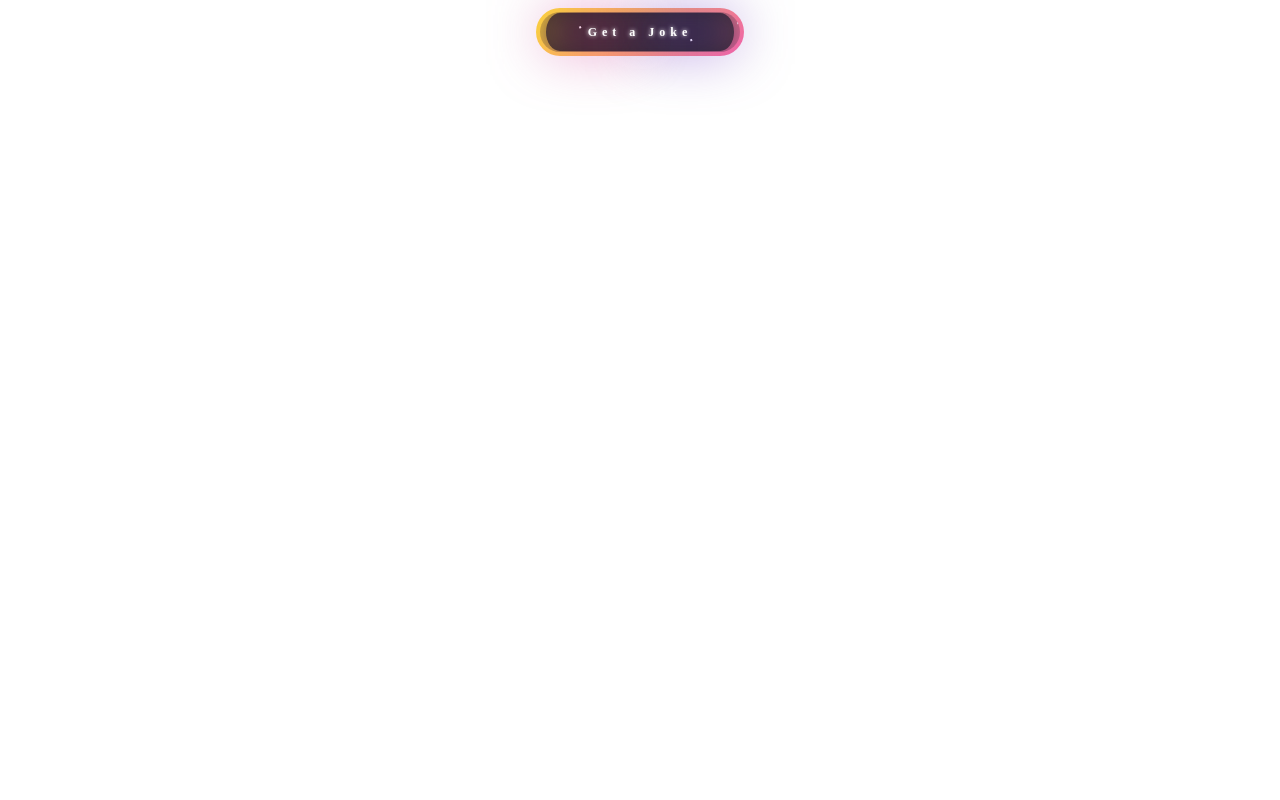
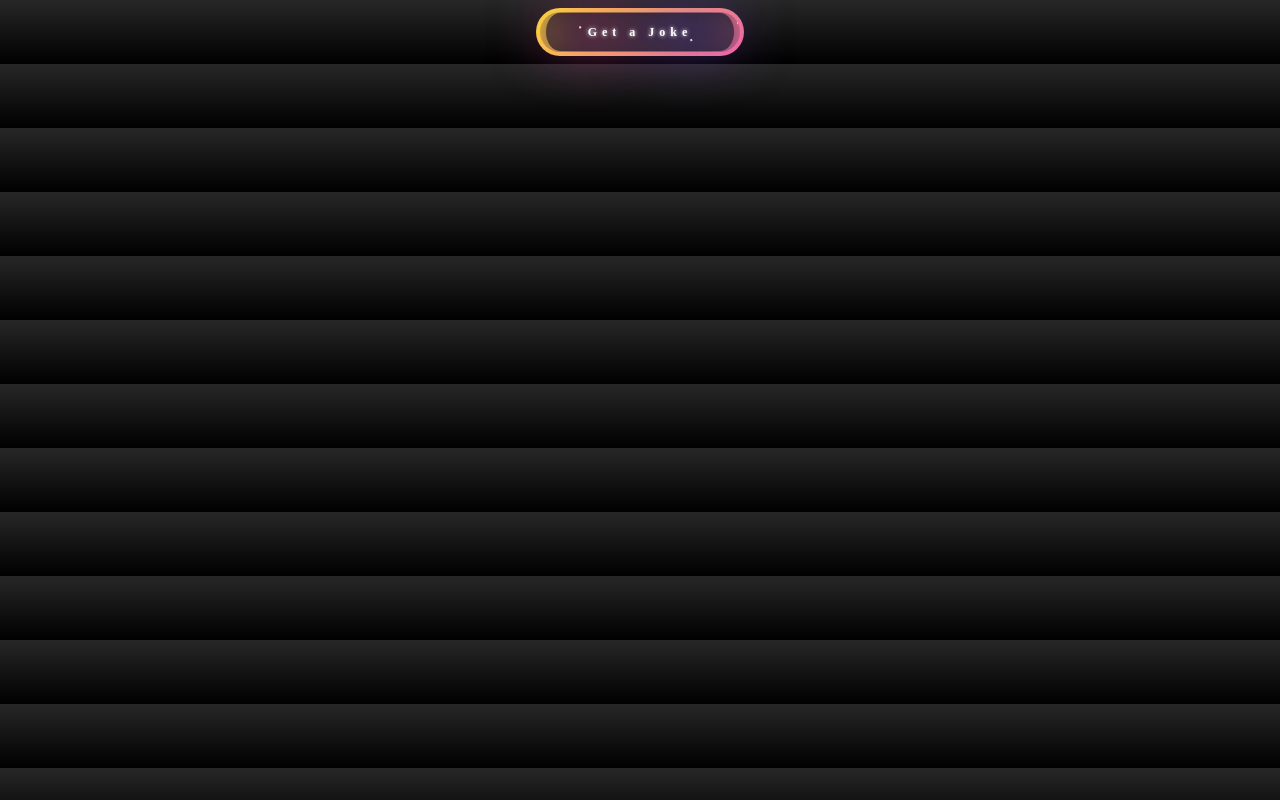
Before and after one commit to Mir-Ismayil-Asadullayev/Get-a-Joke, a plain HTML site: page index.html in a window 1280 px wide. Drawn offline with Linux system fonts and the light colour scheme.

Commit message:
added gradient

```diff
--- a/style.css
+++ b/style.css
@@ -3,7 +3,7 @@ body{
     justify-content: center;
     align-content: center;
     align-items: center;
-    background-color: gradient;
+    background: linear-gradient(0deg, #000, #272727);
 }
 .btn {
     display: flex;
```
